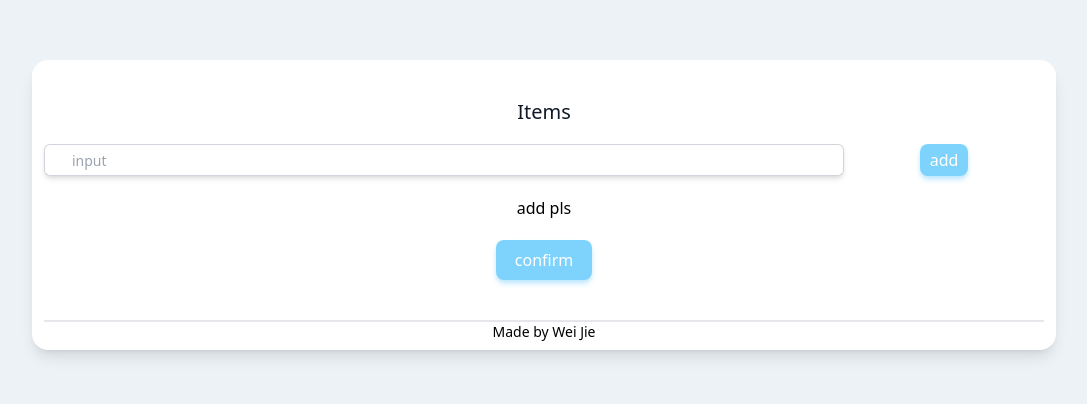
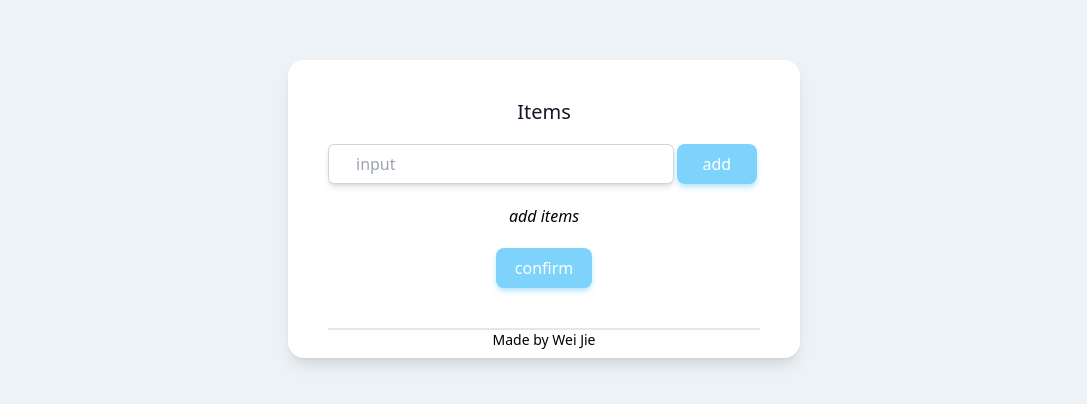
Before and after one commit to Cwjiee/where-to-eat, a React (Vite) app: page / in a window 1280 px wide. Shown: the part 164-568 px from the top of the page, without its empty margins (96-1183 px from the left). Built offline with nearby package versions, Linux system fonts and the light colour scheme.

Commit message:
bug fixes

```diff
--- a/components/Add.jsx
+++ b/components/Add.jsx
@@ -3,7 +3,7 @@ export default function Add({onAdd}) {
     <div className="w-1/5">
       <button
         onClick={onAdd}
-        className="block bg-sky-300 shadow-sky-200 text-white mx-auto rounded-lg h-8 w-20 sm:w-12 my-5 shadow-md hover:bg-sky-400 hover:shadow-sky-300 active:border-y-sky-500"
+        className="block bg-sky-300 shadow-sky-200 text-white mx-auto rounded-lg h-10 sm:h-8 w-20 sm:w-12 my-5 shadow-md hover:bg-sky-400 hover:shadow-sky-300 active:border-y-sky-500"
         >
         add
       </button>
--- a/src/App.jsx
+++ b/src/App.jsx
@@ -71,7 +71,7 @@ export default () => {
             { data && data.length ? (
               <Item data={data} />
             ) : (
-              <p>add pls</p>
+              <p><i>add items</i></p>
             )}
           </div>
           <Confirm onConfirm={() => setConfirm(true)}/>
--- a/tailwind.config.js
+++ b/tailwind.config.js
@@ -7,7 +7,7 @@ export default {
   ],
   theme: {
     screens: {
-      'sm': '412px',
+      'sm': {'max': '412px'},
     }
   },
   plugins: [],
```
